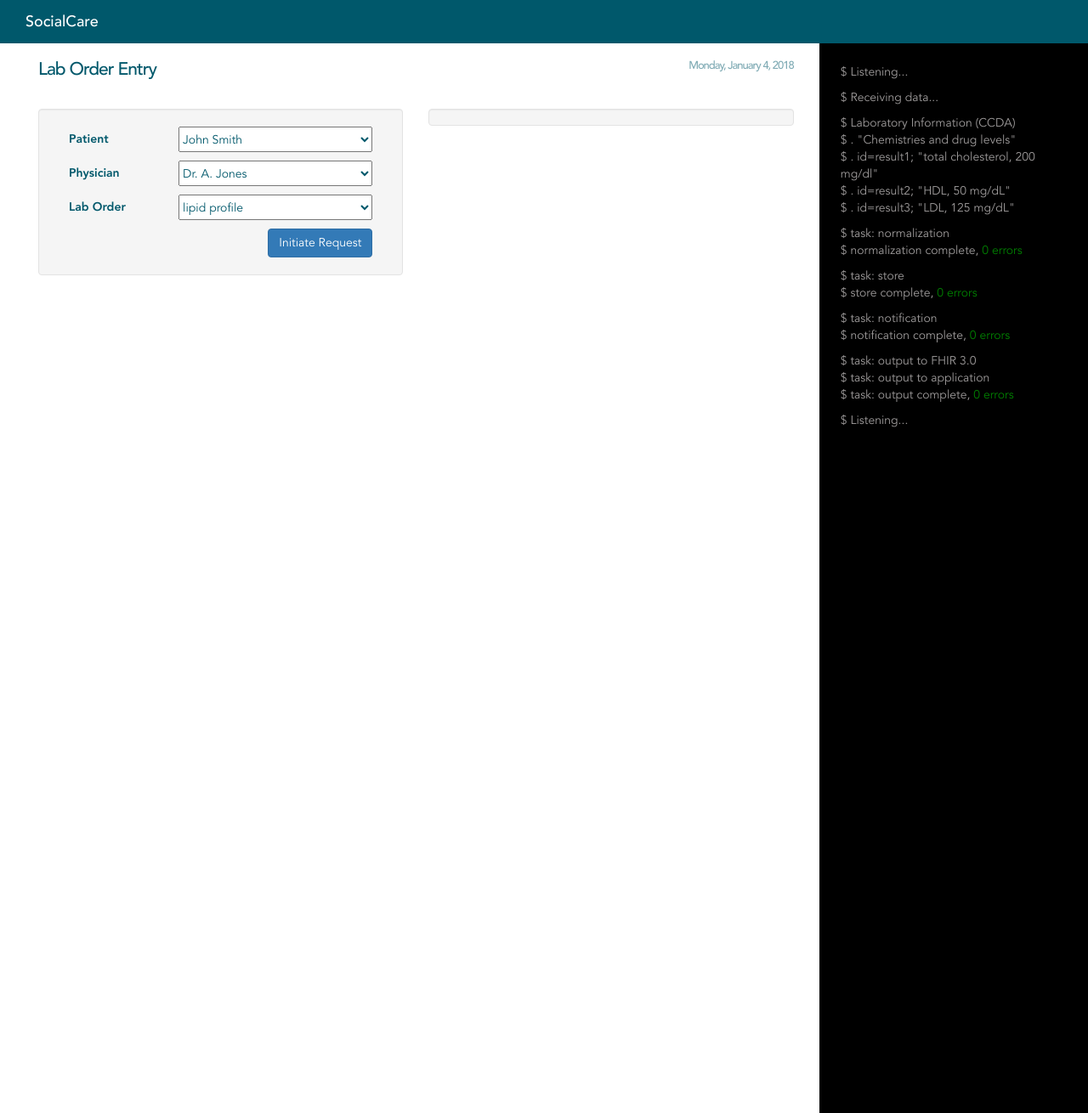
After one commit to jmsteinmetz/sc-platform-demo, a PHP site: page /lab.php in a window 1280 px wide. The commit adds this page. Shown: the whole page at 85% size. Run offline with PHP 8.4, Linux system fonts and the light colour scheme; some libraries are stand-ins or nearby versions.

Commit message:
updated lab page

```diff
--- a/css/custom.css
+++ b/css/custom.css
@@ -49,6 +49,19 @@ body {
   border-radius : 6px;
 }
 
+.photo .image {
+    background-image: url(/img/man.png);
+    background-repeat: no-repeat;
+    background-position: center;
+    height: 180px;
+    position: relative;
+    top: 34px;
+    border-radius: 8px;
+    width: 180px;
+    margin: 0 auto;
+    border: 1px dashed #ccc;
+  }
+
 .copyright {
   position : relative;
   bottom   : -245px;
@@ -56,6 +69,11 @@ body {
 
 .well {
   padding : 8px 8px 6px 8px;
+}
+
+.laborder .well {
+  display: inline-block;
+  padding: 20px;
 }
 
 .results .well {
--- /dev/null
+++ b/lab.php
@@ -0,0 +1,138 @@
+<!DOCTYPE html>
+<html lang="en">
+  <head>
+    <meta charset="utf-8">
+    <meta http-equiv="X-UA-Compatible" content="IE=edge">
+    <meta name="viewport" content="width=device-width, initial-scale=1">
+    <!-- The above 3 meta tags *must* come first in the head; any other head content must come *after* these tags -->
+    <meta name="description" content="">
+    <meta name="author" content="">
+    <link rel="icon" href="/node_modules/bootstrap/favicon.ico">
+    <title>sc-platform-demo</title>
+    <!-- Bootstrap core CSS -->
+    <link href="/node_modules/bootstrap/dist/css/bootstrap.min.css" rel="stylesheet">
+    <!-- IE10 viewport hack for Surface/desktop Windows 8 bug -->
+    <link href="/node_modules/bootstrap/assets/css/ie10-viewport-bug-workaround.css" rel="stylesheet">
+    <!-- Custom styles for this template -->
+    <link href="/js/jumbotron.css" rel="stylesheet">
+    <!-- Custom styles -->
+    <link href="/css/custom.css" rel="stylesheet">
+    <!-- HTML5 shim and Respond.js for IE8 support of HTML5 elements and media queries -->
+    <!--[if lt IE 9]>
+    <script src="https://oss.maxcdn.com/html5shiv/3.7.3/html5shiv.min.js"></script>
+    <script src="https://oss.maxcdn.com/respond/1.4.2/respond.min.js"></script>
+    <![endif]-->
+    <style>
+    .name {
+    line-height: 30px;
+    }
+    select {
+    height: 30px;
+    width: 100%;
+    margin-bottom: 10px;
+    }
+    option {
+    }
+    </style>
+  </head>
+  <body>
+    <nav class="navbar navbar-inverse navbar-fixed-top">
+      <div class="container-fluid">
+        <div class="col-sm-12">
+          <div class="navbar-header">
+            <a class="navbar-brand" href="#">SocialCare</a>
+          </div>
+        </div>
+      </div>
+    </nav>
+    <div class="container-fluid main">
+      <div class="col-sm-9">
+        <div class="col-sm-12">
+          <h3>Lab Order Entry <span class="pull-right upd" id="today">Monday, January 4, 2018</span></h3>
+        </div>
+        <div class="col-sm-12 break"></div>
+        <div class="col-sm-6 laborder">
+          <div class="well">
+            <div class="col-sm-4">
+              <div class="name">Patient</div>
+            </div>
+            <div class="col-sm-8">
+              <select>
+                <option>John Smith</option>
+              </select>
+            </div>
+            <div class="col-sm-4">
+              <div class="name">Physician</div>
+            </div>
+            <div class="col-sm-8">
+              <select>
+                <option>Dr. A. Jones</option>
+              </select>
+            </div>
+            <div class="col-sm-4">
+              <div class="name">Lab Order</div>
+            </div>
+            <div class="col-sm-8">
+              <select>
+                <option>lipid profile</option>
+              </select>
+            </div>
+            <div class="col-sm-12">
+              <span class="pull-right"><a class="btn btn-primary">Initiate Request</a></span>
+            </div>
+          </div>
+        </div>
+        <div class="col-sm-6">
+          <div class="well">
+
+          </div>
+        </div>
+      </div>
+      <div class="col-sm-3 terminal">
+        <p id="trm_listening">
+          $ Listening...
+        </p>
+        <p id="trm_receiving">
+          $ Receiving data...
+        </p>
+        <p id="trm_info">
+          $ Laboratory Information (CCDA)<br>
+          $ . "Chemistries and drug levels"<br>
+          $ . id=result1; "total cholesterol, 200 mg/dl"<br>
+          $ . id=result2; "HDL, 50 mg/dL"<br>
+          $ . id=result3; "LDL, 125 mg/dL"
+        </p>
+        <p id="trm_tsk_norm">
+          $ task: normalization<br>
+          $ normalization complete, <span class='green'>0 errors</span>
+        </p>
+        <p id="trm_tsk_store">
+          $ task: store<br>
+          $ store complete, <span class='green'>0 errors</span>
+        </p>
+        <p id="trm_tsk_notify">
+          $ task: notification<br>
+          $ notification complete, <span class='green'>0 errors</span>
+        </p>
+        <p id="trm_tsk_output">
+          $ task: output to FHIR 3.0<br>
+          $ task: output to application<br>
+          $ task: output complete, <span class='green'>0 errors</span>
+        </p>
+        <p id="trm_complete">
+          $ Listening...
+        </p>
+      </div>
+    </div>
+    <!-- Bootstrap core JavaScript
+    ================================================== -->
+    <!-- Placed at the end of the document so the pages load faster -->
+    <script src="https://ajax.googleapis.com/ajax/libs/jquery/1.12.4/jquery.min.js"></script>
+    <script>
+    window.jQuery || document.write('<script src="/node_modules/bootstrap/assets/js/vendor/jquery.min.js"><\/script>')
+    </script>
+    <script src="/node_modules/bootstrap/dist/js/bootstrap.min.js"></script>
+    <!-- IE10 viewport hack for Surface/desktop Windows 8 bug -->
+    <script src="/node_modules/bootstrap/assets/js/ie10-viewport-bug-workaround.js"></script>
+  </body>
+</html>
```
Also changed, not shown: patient.php (renamed from index.php, +1 -16 lines).
